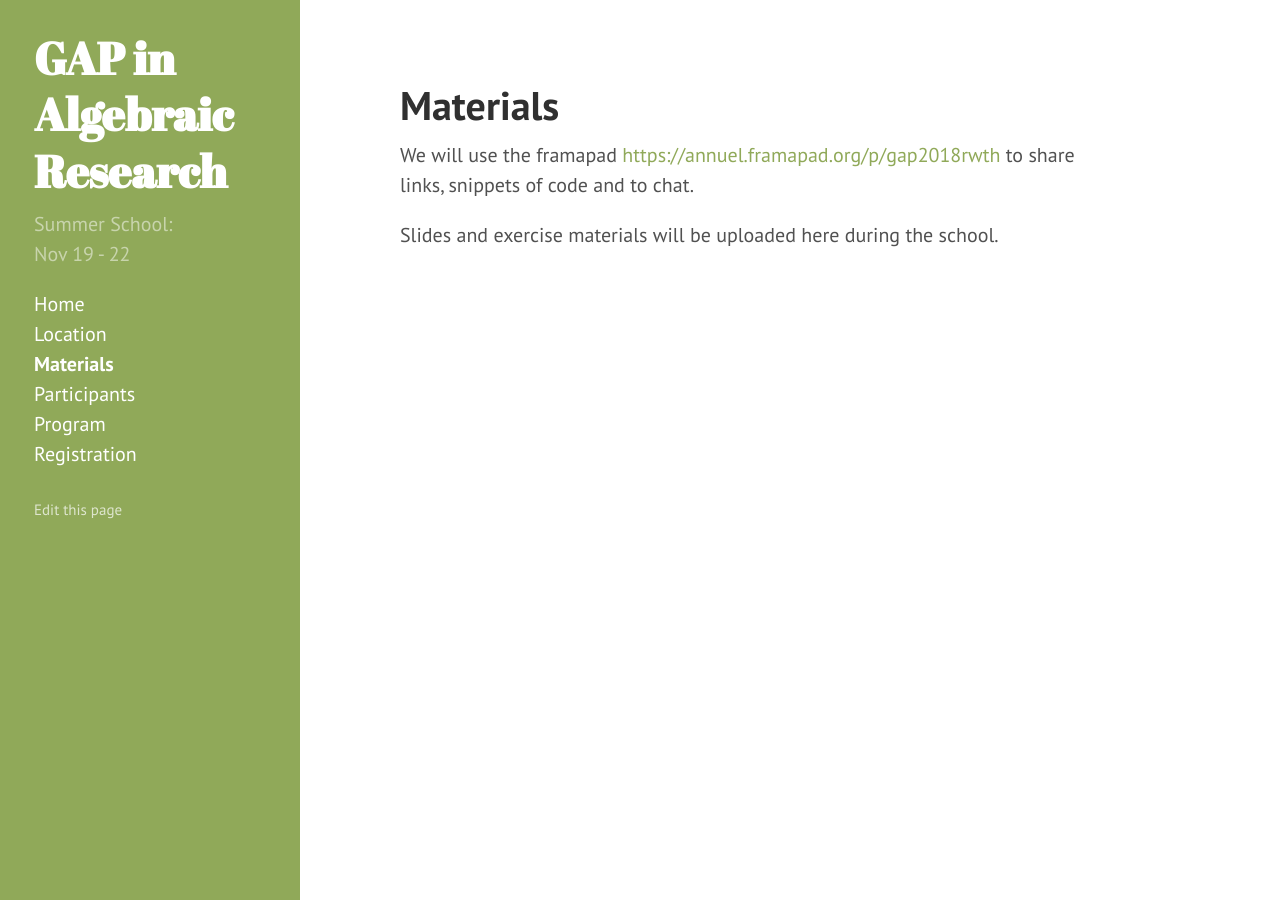
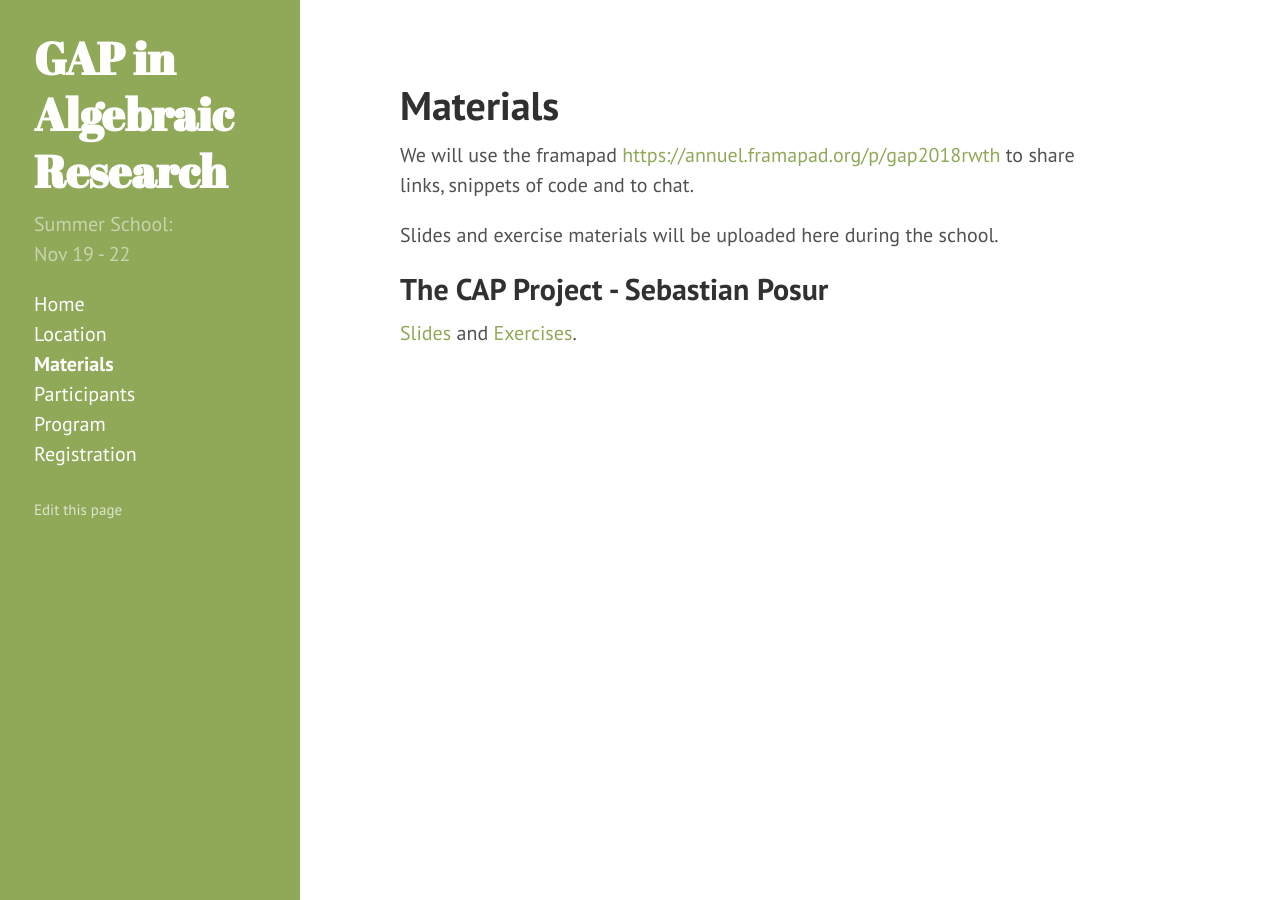
Before and after one commit to lbfm-rwth/gap-in-algebraic-research-2018, a Jekyll site: the page built from materials.md, in a window 1280 px wide. Built offline with Jekyll 4.4.1, drawn with Linux system fonts in a browser that asks for light colours.

Commit message:
Add materials

```diff
--- a/materials.md
+++ b/materials.md
@@ -9,6 +9,12 @@ to share links, snippets of code and to chat.
 
 Slides and exercise materials will be uploaded here during the school.
 
+## The CAP Project - Sebastian Posur
+[Slides]({{ site.baseurl }}/materials/)  <!-- Add the link to your file here
+-->
+and
+[Exercises]({{ site.baseurl }}/materials/).
+
 <!--
 Example how to link to a file that was put into the materials/ folder:
 [file]({{ site.baseurl }}/materials/filename)
```
